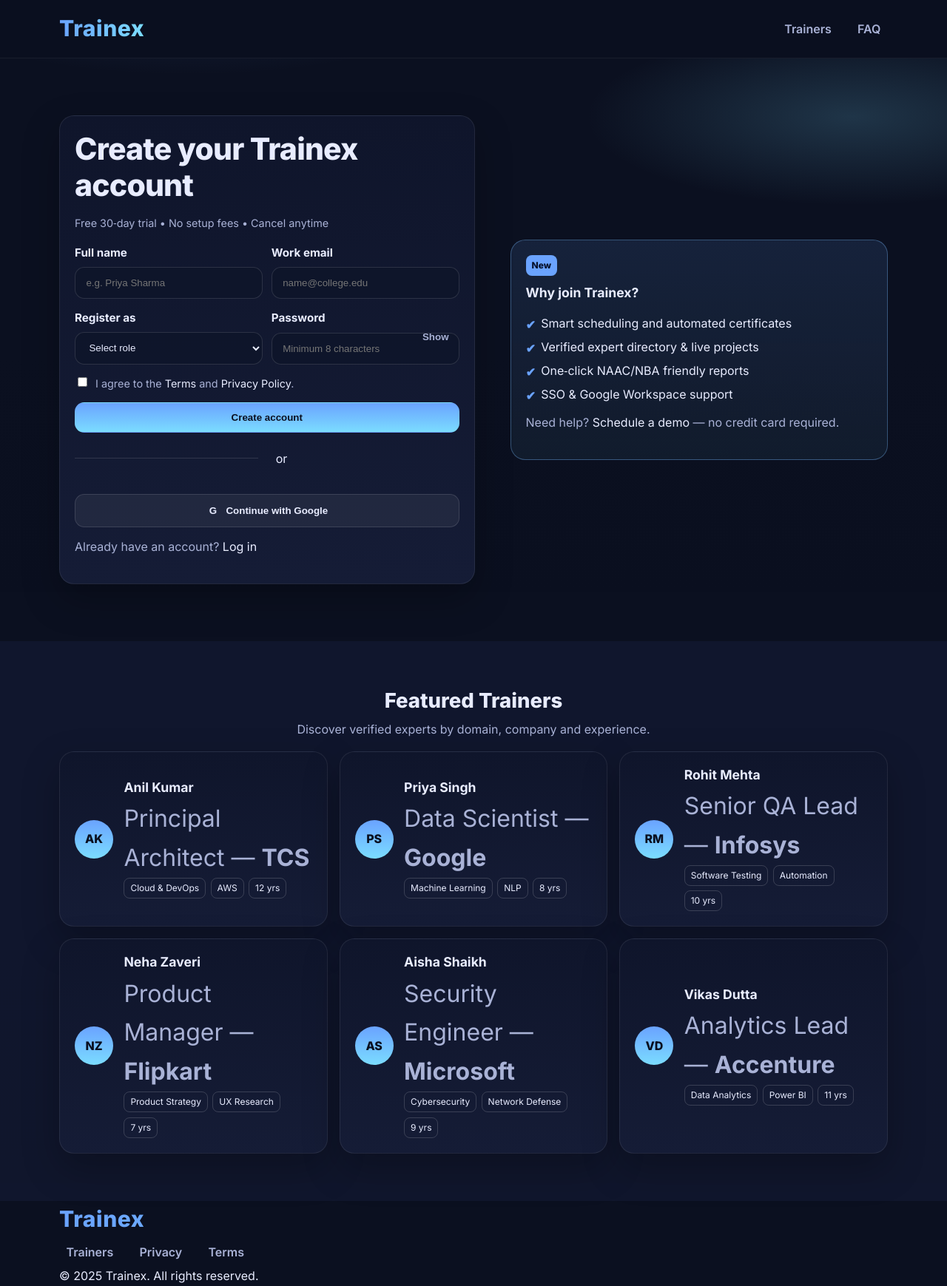
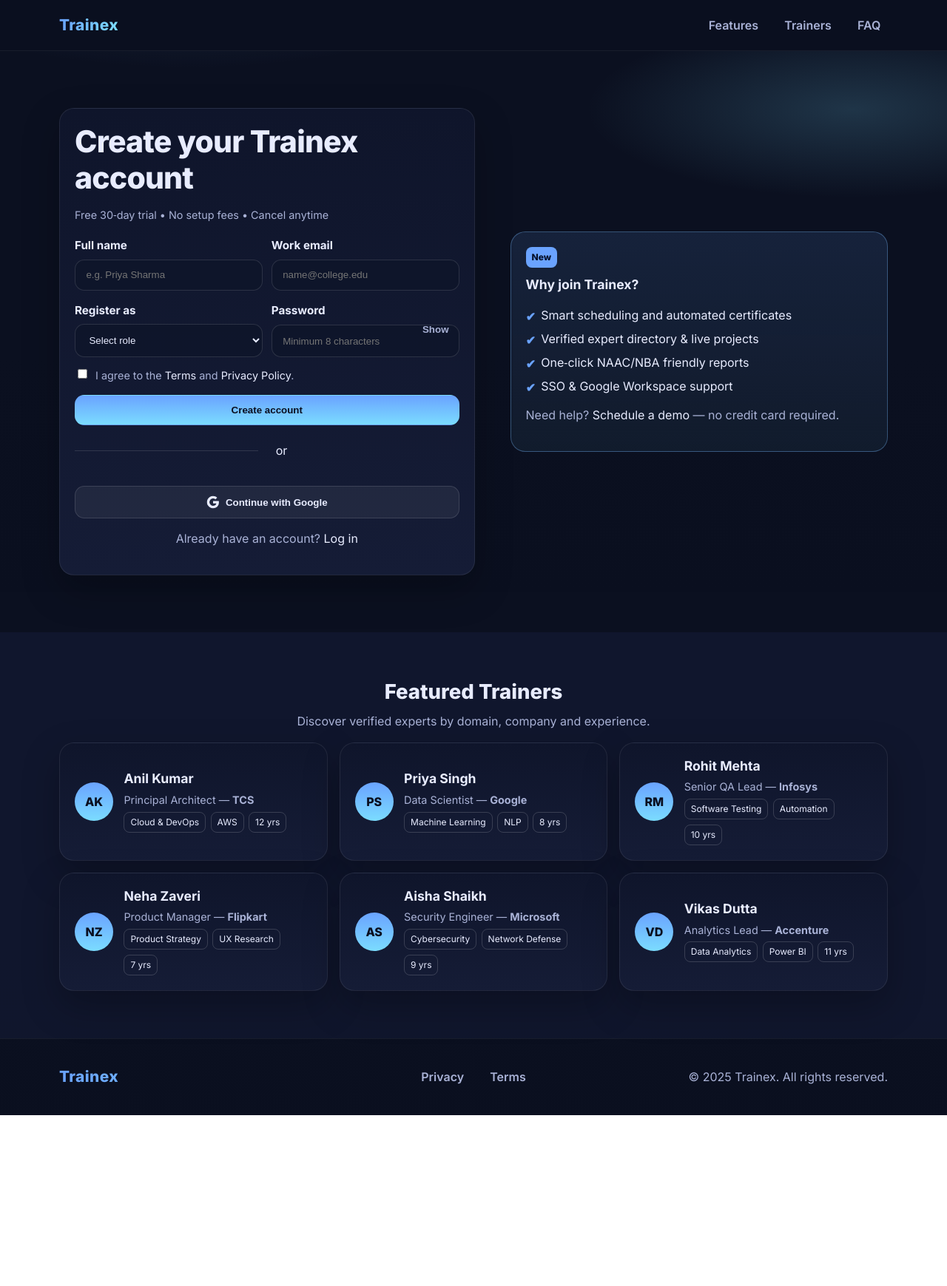
Before and after one commit to Yash7000/Trainex, a plain HTML site: page registration.html in a window 1280 px wide. Shown: the whole page at 74% size. After the commit the page ends 1508 px from the top, so only its background shows below. Drawn offline with Linux system fonts and the light colour scheme.

Commit message:
Update registration.html

```diff
--- a/registration.html
+++ b/registration.html
@@ -113,10 +113,9 @@
 
     .trainer{ display:grid; grid-template-columns: auto 1fr; gap:.9rem; align-items:center; }
     .avatar{ width:52px; height:52px; border-radius:50%; background: linear-gradient(180deg, var(--brand), var(--brand-2)); color:#0a0f1f; font-weight:900; display:grid; place-items:center; }
-    .meta{ color: var(--muted); font-size:2rem; }
-    .chip-row{ display:flex; gap:.4rem; flex-wrap:wrap; }
+    .meta{ color: var(--muted); font-size: .9rem; }
+    .chip-row{ display:flex; gap:.4rem; flex-wrap:wrap; margin-top: .25rem; }
     .chip{ font-size:.75rem; border:1px solid rgba(255,255,255,.16); padding:.2rem .5rem; border-radius:.5rem; }
-    .brand{font-size: 30px;
 
     /* Footer tiny */
     .site-footer{ border-top: 1px solid rgba(255,255,255,.06); padding: 2rem 0; }
@@ -129,10 +128,11 @@
   <!-- Header -->
   <header class="site-header">
     <div class="container header-inner">
-      <a href="#" class="brand">Trainex</a>
+      <a href="index.html" class="brand">Trainex</a>
       <nav class="nav" id="primary-nav">
+        <a href="index.html#features">Features</a>
         <a href="#trainers">Trainers</a>
-        <a href="#faq">FAQ</a>
+        <a href="index.html#faq">FAQ</a>
       </nav>
       <button id="nav-toggle" class="nav-toggle" aria-label="Toggle menu"><span></span><span></span><span></span></button>
     </div>
@@ -188,10 +188,11 @@
 
             <div class="or"><span></span>or<span></span></div>
             <button type="button" class="btn btn-ghost btn-block" id="google-btn">
-              <span class="btn-icon" aria-hidden="true">G</span> Continue with Google
+              <svg xmlns="http://www.w3.org/2000/svg" width="18" height="18" viewBox="0 0 24 24" fill="currentColor"><path d="M22.56,12.25c0-.78-.07-1.53-.2-2.25H12v4.26h5.92c-.26,1.37-1.04,2.53-2.21,3.31v2.77h3.57c2.08-1.92,3.28-4.74,3.28-8.09Z"/><path d="M12,23c2.97,0,5.46-.98,7.28-2.66l-3.57-2.77c-.98,.66-2.23,1.06-3.71,1.06-2.86,0-5.29-1.93-6.16-4.53H2.18v2.84C3.99,20.53,7.7,23,12,23Z"/><path d="M5.84,14.09c-.22-.66-.35-1.36-.35-2.09s.13-1.43,.35-2.09V7.07H2.18C1.43,8.55,1,10.22,1,12s.43,3.45,1.18,4.93l3.66-2.84Z"/><path d="M12,5.38c1.62,0,3.06,.56,4.21,1.64l3.15-3.15C17.45,2.09,14.97,1,12,1,7.7,1,3.99,3.47,2.18,7.07l3.66,2.84c.87-2.6,3.3-4.53,6.16-4.53Z"/></svg>
+              <span>Continue with Google</span>
             </button>
 
-            <p class="fineprint">Already have an account? <a href="" id="login-link">Log in</a></p>
+            <p class="fineprint center">Already have an account? <a href="" id="login-link">Log in</a></p>
           </form>
         </div>
 
@@ -304,8 +305,7 @@
   <footer class="site-footer">
     <div class="container footer-inner">
       <div class="brand">Trainex</div>
-      <nav class="nav">
-        <a href="#trainers">Trainers</a>
+      <nav class="nav small">
         <a href="#">Privacy</a>
         <a href="#">Terms</a>
       </nav>
@@ -318,7 +318,10 @@
     const toggle = document.getElementById('nav-toggle');
     const nav = document.getElementById('primary-nav');
     toggle?.addEventListener('click', () => nav.classList.toggle('show'));
-    nav?.querySelectorAll('a').forEach(a => a.addEventListener('click', () => nav.classList.remove('show')));
+    nav?.querySelectorAll('a').forEach(a => a.addEventListener('click', () => {
+        if(!a.href.includes('#')) return; // Don't hide for external links
+        nav.classList.remove('show')
+    }));
 
     // Footer year
     document.getElementById('year').textContent = new Date().getFullYear();
@@ -335,7 +338,7 @@
 
     // Pretend Google OAuth
     document.getElementById('google-btn').addEventListener('click', () => {
-      alert('Google sign‑in would open here. Connect your OAuth later.');
+      alert('Google sign‑in would open here. This is for demonstration only.');
     });
 
     // Form validation (client side)
@@ -360,7 +363,7 @@
     // Login link (navigate or open modal)
     document.getElementById('login-link').addEventListener('click', (e) => {
       e.preventDefault();
-      alert('Route to /login page. You can reuse the same styles.');
+      alert('This would typically route to a /login page.');
     });
   </script>
 </body>
```
